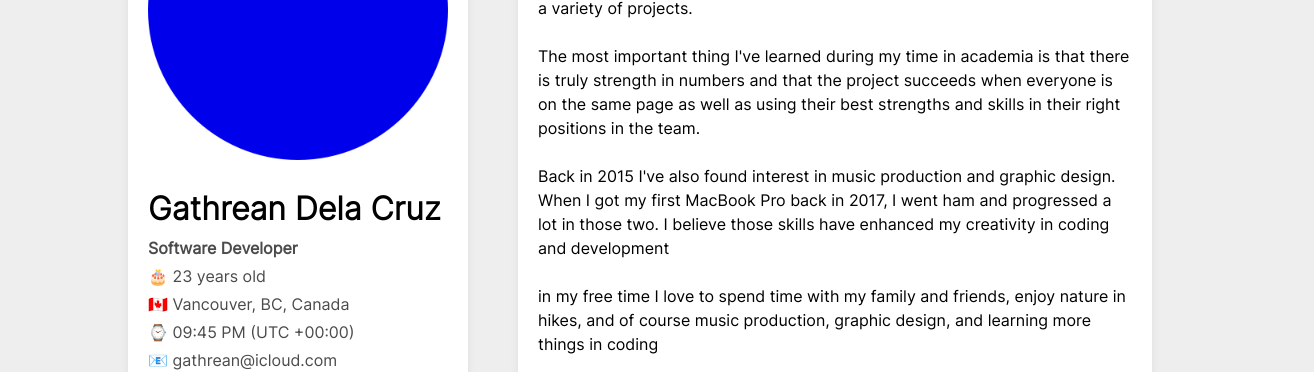
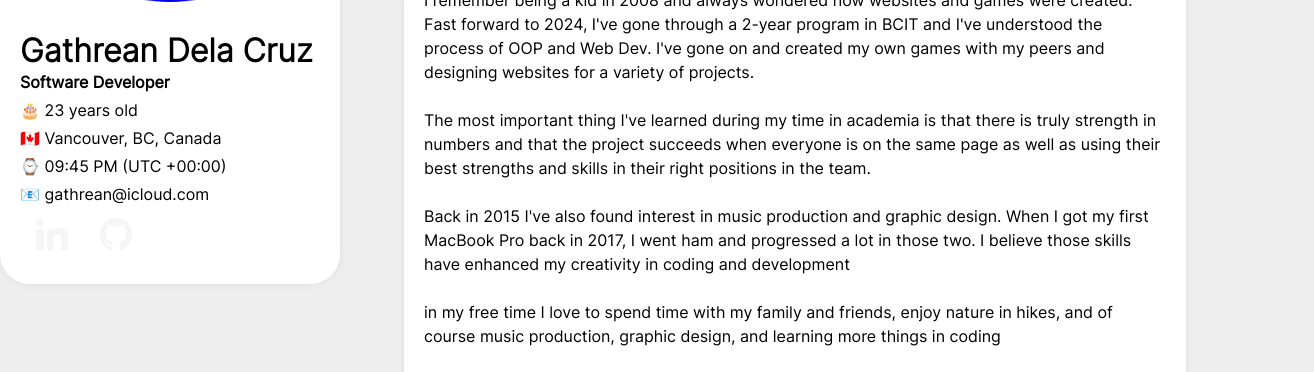
Before and after one commit to gathrean/my-portfolio, a React (Create React App) app: page / in a window 1280 px wide. Shown: the part 1182-1554 px from the top of the page, 1314 px wide, since content can reach past the window. Built offline with nearby package versions, Linux system fonts and the light colour scheme.

Commit message:
Changed the layout: MyProfile on the left and contents on the right

```diff
--- a/src/App.css
+++ b/src/App.css
@@ -254,7 +254,7 @@ hr {
 /* SECTION STYLES */
 /* ========================================== */
 .section-container {
-  padding: 50px 10vw;
+  padding: 50px 10vw 50px 5vw;
   max-height: fit-content;
 }
 
--- a/src/components/MyProfile/MyProfile.css
+++ b/src/components/MyProfile/MyProfile.css
@@ -6,6 +6,7 @@
     border-radius: 30px;
     width: fit-content;
     height: fit-content;
+    transition: top 0.3s ease, position 0.3s ease;
 }
 
 .about-me-images {
--- a/src/pages/LandingPage/LandingPage.css
+++ b/src/pages/LandingPage/LandingPage.css
@@ -27,3 +27,34 @@
     will-change: transform;
     transform: scale(2.2);
 }
+
+
+/* LAYOUT */
+/* ============================= */
+.LP-container {
+    display: grid;
+    grid-template-columns: .5fr 1fr;
+    grid-template-rows: 1fr;
+    grid-template-areas:
+        "LP-my-profile-container LP-sections-container";
+    gap: 0px 0px;
+    grid-auto-flow: row;
+    grid-auto-columns: 1fr;
+    grid-auto-rows: 1fr;
+    padding: 0rem;
+
+    transition: all 0.5s ease;
+}
+
+.LP-my-profile-container {
+    padding-top: 4rem;
+    display: flex;
+    justify-content: flex-end;
+}
+
+.LP-sections-container {
+    padding-top: 4rem;
+    display: flex;
+    justify-content: flex-start;
+    flex-direction: column;
+}
--- a/src/pages/LandingPage/LandingPage.jsx
+++ b/src/pages/LandingPage/LandingPage.jsx
@@ -1,4 +1,4 @@
-import React from 'react';
+import React, { useEffect } from 'react';
 
 // Sections
 import HERO from './Sections/HERO/HERO';
@@ -6,6 +6,9 @@ import { ABOUT } from './Sections/ABOUT/ABOUT';
 import { ACADEMIA } from './Sections/ACADEMIA/ACADEMIA';
 import { PROJECTS } from './Sections/PROJECTS/PROJECTS';
 import { CONTACT } from './Sections/CONTACT/CONTACT';
+
+// Components
+import MyProfile from '../../components/MyProfile/MyProfile';
 
 // CSS //
 import './LandingPage.css';
@@ -15,13 +18,53 @@ import '../../App.css';
 import '../../assets/fonts/Fonts.css';
 
 export function LandingPage() {
+
+    useEffect(() => {
+        const handleScroll = () => {
+            const profile = document.querySelector('.my-profile');
+            const container = document.querySelector('.LP-my-profile-container');
+
+            if (profile && container) {
+                const containerRect = container.getBoundingClientRect();
+                const profileRect = profile.getBoundingClientRect();
+                const margin = 4 * parseFloat(getComputedStyle(document.documentElement).fontSize);
+
+                // Check if the profile should be sticky
+                if (containerRect.top < margin && containerRect.bottom > profileRect.height + margin) {
+                    profile.style.position = 'fixed';
+                    profile.style.top = `${margin}px`;
+                } else if (containerRect.top >= margin) {
+                    profile.style.position = 'relative';
+                    profile.style.top = '0';
+                } else if (containerRect.bottom <= profileRect.height + margin) {
+                    profile.style.position = 'absolute';
+                    profile.style.top = `${containerRect.height - profileRect.height}px`;
+                }
+            }
+        };
+
+        window.addEventListener('scroll', handleScroll);
+
+        return () => {
+            window.removeEventListener('scroll', handleScroll);
+        };
+    }, []);
+
     return (
         <section id="section1 home">
             <section id="HERO" className="HERO"><HERO /></section>
-            <section id="ABOUT" className="ABOUT"><ABOUT /></section>
-            <section id="ACADEMIA" className="ACADEMIA"><ACADEMIA /></section>
-            <section id="PROJECTS" className="PROJECTS"><PROJECTS /></section>
-            <section id="CONTACT" className="CONTACT"><CONTACT /></section>
+
+            <div className="LP-container">
+                <div className="LP-my-profile-container">
+                    <MyProfile />
+                </div>
+                <div className="LP-sections-container">
+                    <section id="ABOUT" className="ABOUT"><ABOUT /></section>
+                    <section id="ACADEMIA" className="ACADEMIA"><ACADEMIA /></section>
+                    <section id="PROJECTS" className="PROJECTS"><PROJECTS /></section>
+                    <section id="CONTACT" className="CONTACT"><CONTACT /></section>
+                </div>
+            </div>
         </section>
     );
 }
--- a/src/pages/LandingPage/Sections/ABOUT/ABOUT.jsx
+++ b/src/pages/LandingPage/Sections/ABOUT/ABOUT.jsx
@@ -19,10 +19,6 @@ export function ABOUT() {
       <p>Here's a bit about me: a passionate software developer committed to continuous learning and innovation.</p>
       <div className="section-container-child">
         <div className="about-me-container">
-
-          <div className="my-profile-container">
-            <MyProfile />
-          </div>
 
           <div className="about-cards-container">
 
```
Also changed, not shown: src/pages/LandingPage/Sections/ABOUT/ABOUT.css (+0 -8 lines).
